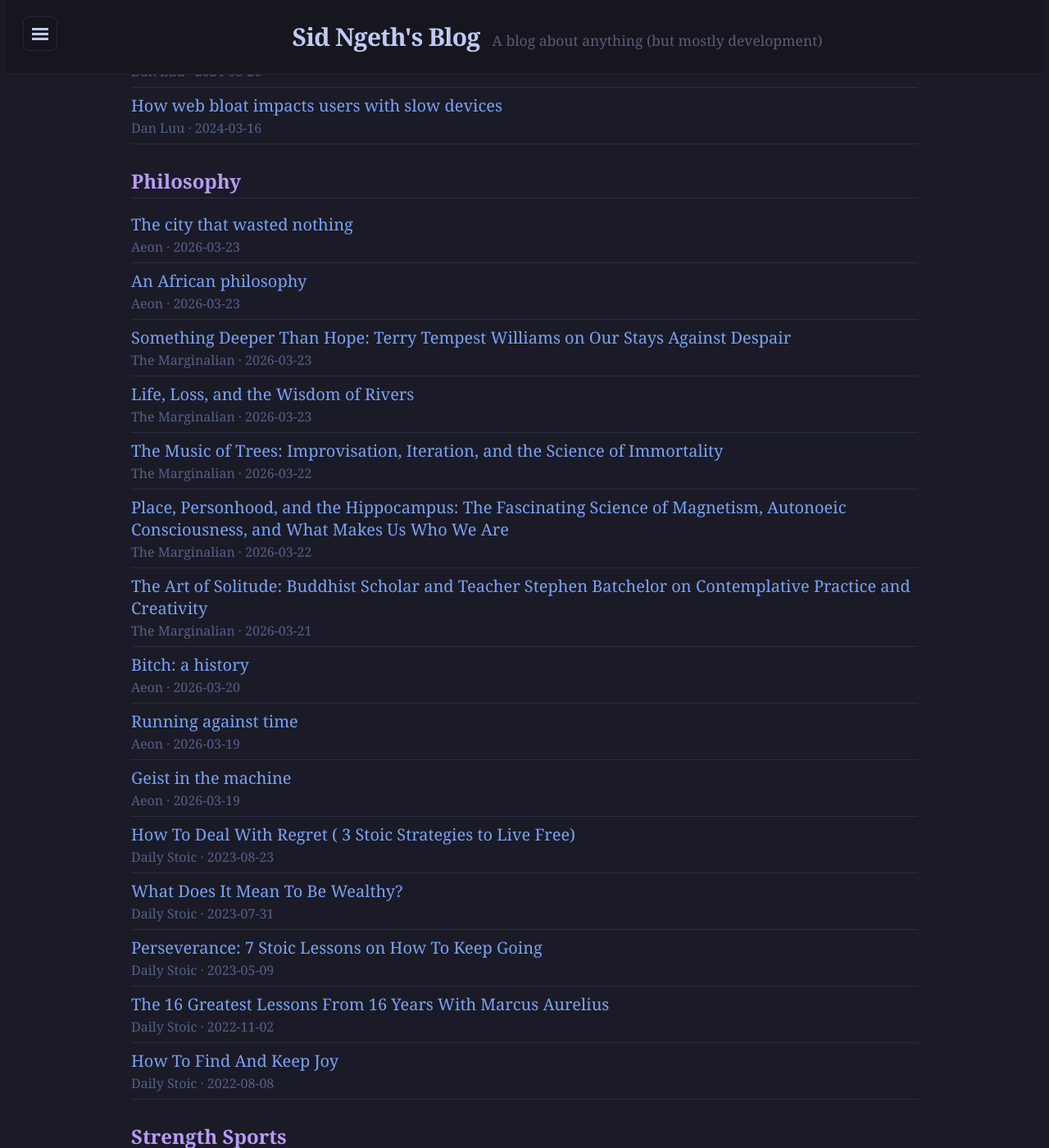
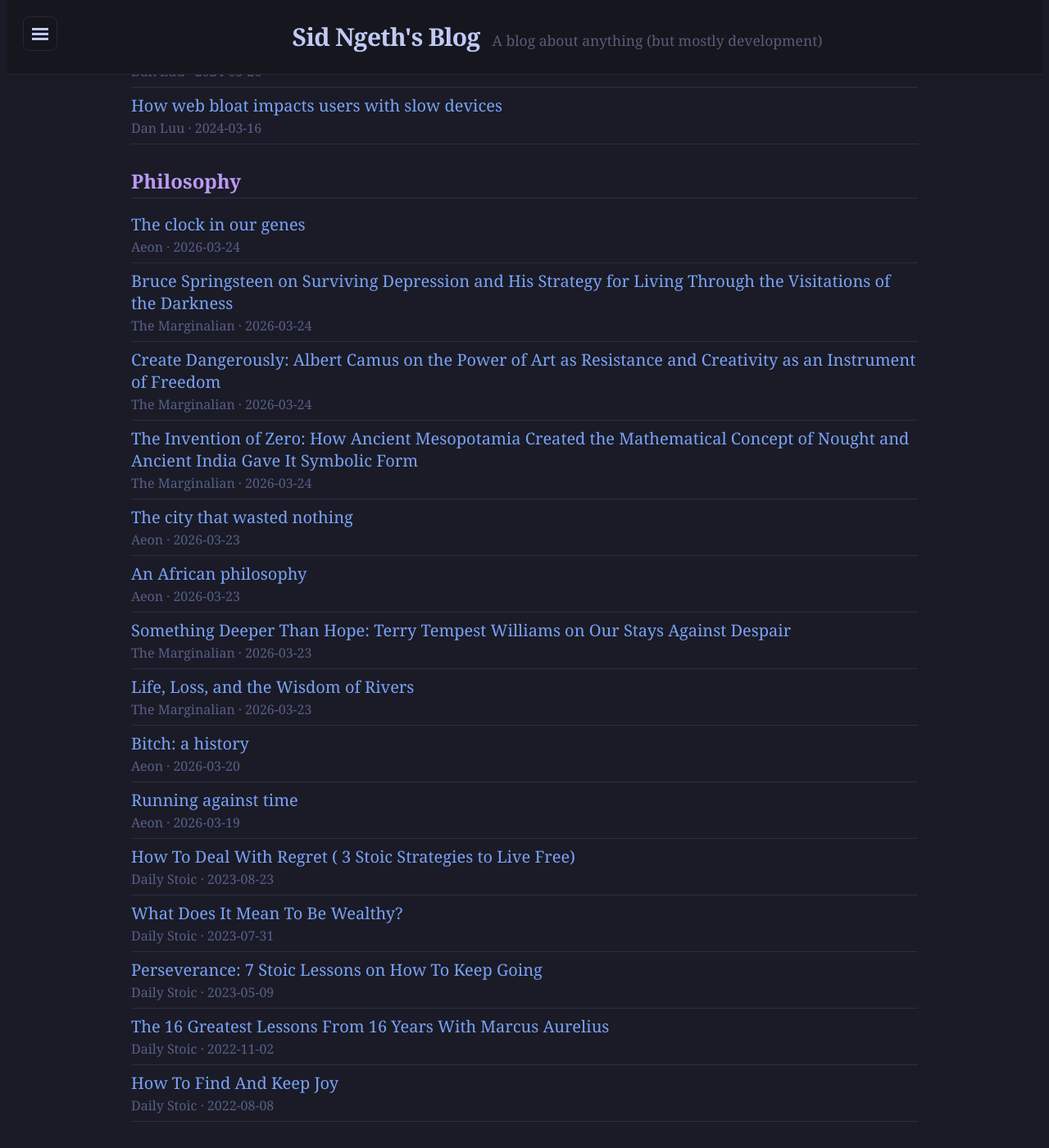
Before and after one commit to sngeth/sngeth.github.io, a Jekyll site: the page built from reading.md, in a window 1280 px wide and 1400 px high, scrolled down 2637 px. Shown: the whole window at 82% size. Built offline with Jekyll 4.4.1, drawn with Linux system fonts in a browser that asks for light colours; comment, search, counter and statistics services are not loaded; some of the changed text lies outside the part shown.

Commit message:
Update reading list from RSS feeds

```diff
--- a/_data/reading_list.yml
+++ b/_data/reading_list.yml
@@ -1,53 +1,73 @@
+- title: Auto mode for Claude Code
+  url: "https://simonwillison.net/2026/Mar/24/auto-mode-for-claude-code/#atom-everything"
+  date: 2026-03-24
+  source: Simon Willison
+  category: ai
+- title: Package Managers Need to Cool Down
+  url: "https://simonwillison.net/2026/Mar/24/package-managers-need-to-cool-down/#atom-everything"
+  date: 2026-03-24
+  source: Simon Willison
+  category: ai
+- title: Quoting Christopher Mims
+  url: "https://simonwillison.net/2026/Mar/24/christopher-mims/#atom-everything"
+  date: 2026-03-24
+  source: Simon Willison
+  category: ai
+- title: Malicious litellm_init.pth in litellm 1.82.8 — credential stealer
+  url: "https://simonwillison.net/2026/Mar/24/malicious-litellm/#atom-everything"
+  date: 2026-03-24
+  source: Simon Willison
+  category: ai
 - title: Streaming experts
   url: "https://simonwillison.net/2026/Mar/24/streaming-experts/#atom-everything"
   date: 2026-03-24
   source: Simon Willison
   category: ai
-- title: Quoting Neurotica
-  url: "https://simonwillison.net/2026/Mar/23/neurotica/#atom-everything"
-  date: 2026-03-23
-  source: Simon Willison
-  category: ai
-- title: datasette-files 0.1a2
-  url: "https://simonwillison.net/2026/Mar/23/datasette-files/#atom-everything"
-  date: 2026-03-23
-  source: Simon Willison
-  category: ai
-- title: Quoting David Abram
-  url: "https://simonwillison.net/2026/Mar/23/david-abram/#atom-everything"
-  date: 2026-03-23
-  source: Simon Willison
-  category: ai
-- title: Beats now have notes
-  url: "https://simonwillison.net/2026/Mar/23/beats-now-have-notes/#atom-everything"
-  date: 2026-03-23
-  source: Simon Willison
-  category: ai
-- title: Claude Code Cheat Sheet
-  url: "https://cc.storyfox.cz"
-  date: 2026-03-23
+- title: "Is anybody else bored of talking about AI?"
+  url: "https://blog.jakesaunders.dev/is-anybody-else-bored-of-talking-about-ai/"
+  date: 2026-03-24
   source: Hacker News Best
   category: programming
-- title: FCC updates covered list to include foreign-made consumer routers
-  url: "https://www.fcc.gov/document/fcc-updates-covered-list-include-foreign-made-consumer-routers"
-  date: 2026-03-23
+- title: GitHub is once again down
+  url: "https://www.githubstatus.com/incidents/kp06czybl7dw"
+  date: 2026-03-24
   source: Hacker News Best
   category: programming
-- title: Autoresearch on an old research idea
-  url: "https://ykumar.me/blog/eclip-autoresearch/"
-  date: 2026-03-23
+- title: Goodbye to Sora
+  url: "https://twitter.com/soraofficialapp/status/2036532795984715896"
+  date: 2026-03-24
   source: Hacker News Best
   category: programming
-- title: "US and TotalEnergies reach 'nearly $1B' deal to end offshore wind projects"
-  url: "https://www.lemonde.fr/en/international/article/2026/03/23/us-and-totalenergies-reach-nearly-1-billion-deal-to-end-offshore-wind-projects_6751739_4.html"
-  date: 2026-03-23
+- title: Wine 11 rewrites how Linux runs Windows games at kernel with massive speed gains
+  url: "https://www.xda-developers.com/wine-11-rewrites-linux-runs-windows-games-speed-gains/"
+  date: 2026-03-24
   source: Hacker News Best
   category: programming
-- title: iPhone 17 Pro Demonstrated Running a 400B LLM
-  url: "https://twitter.com/anemll/status/2035901335984611412"
-  date: 2026-03-23
+- title: "Show HN: I took back Video.js after 16 years and we rewrote it to be 88% smaller"
+  url: "https://videojs.org/blog/videojs-v10-beta-hello-world-again"
+  date: 2026-03-24
   source: Hacker News Best
   category: programming
+- title: The clock in our genes
+  url: "https://aeon.co/essays/far-from-junk-the-clock-in-our-dna-and-its-discoverer?utm_source=rss-feed"
+  date: 2026-03-24
+  source: Aeon
+  category: philosophy
+- title: Bruce Springsteen on Surviving Depression and His Strategy for Living Through the Visitations of the Darkness
+  url: "https://www.themarginalian.org/2026/03/24/bruce-springsteen-depression/"
+  date: 2026-03-24
+  source: The Marginalian
+  category: philosophy
+- title: "Create Dangerously: Albert Camus on the Power of Art as Resistance and Creativity as an Instrument of Freedom"
+  url: "https://www.themarginalian.org/2026/03/24/albert-camus-create-dangerously/"
+  date: 2026-03-24
+  source: The Marginalian
+  category: philosophy
+- title: "The Invention of Zero: How Ancient Mesopotamia Created the Mathematical Concept of Nought and Ancient India Gave It Symbolic Form"
+  url: "https://www.themarginalian.org/2026/03/24/zero-robert-kaplan/"
+  date: 2026-03-24
+  source: The Marginalian
+  category: philosophy
 - title: The city that wasted nothing
   url: "https://aeon.co/videos/the-extraordinary-efficiency-of-japans-edo-economy?utm_source=rss-feed"
   date: 2026-03-23
@@ -68,21 +88,6 @@
   date: 2026-03-23
   source: The Marginalian
   category: philosophy
-- title: "The Music of Trees: Improvisation, Iteration, and the Science of Immortality"
-  url: "https://www.themarginalian.org/2026/03/22/old-growth-orion/"
-  date: 2026-03-22
-  source: The Marginalian
-  category: philosophy
-- title: "Place, Personhood, and the Hippocampus: The Fascinating Science of Magnetism, Autonoeic Consciousness, and What Makes Us Who We Are"
-  url: "https://www.themarginalian.org/2026/03/21/wayfinding-m-r-oconnor/"
-  date: 2026-03-22
-  source: The Marginalian
-  category: philosophy
-- title: "The Art of Solitude: Buddhist Scholar and Teacher Stephen Batchelor on Contemplative Practice and Creativity"
-  url: "https://www.themarginalian.org/2026/03/21/the-art-of-solitude-stephen-batchelor/"
-  date: 2026-03-21
-  source: The Marginalian
-  category: philosophy
 - title: "Bitch: a history"
   url: "https://aeon.co/essays/what-the-evolution-of-bitch-says-about-gender-and-power?utm_source=rss-feed"
   date: 2026-03-20
@@ -90,11 +95,6 @@
   category: philosophy
 - title: Running against time
   url: "https://aeon.co/videos/movement-is-a-life-philosophy-for-an-87-year-old-runner?utm_source=rss-feed"
-  date: 2026-03-19
-  source: Aeon
-  category: philosophy
-- title: Geist in the machine
-  url: "https://aeon.co/essays/if-we-hope-to-build-artificial-souls-where-should-we-start?utm_source=rss-feed"
   date: 2026-03-19
   source: Aeon
   category: philosophy
```
